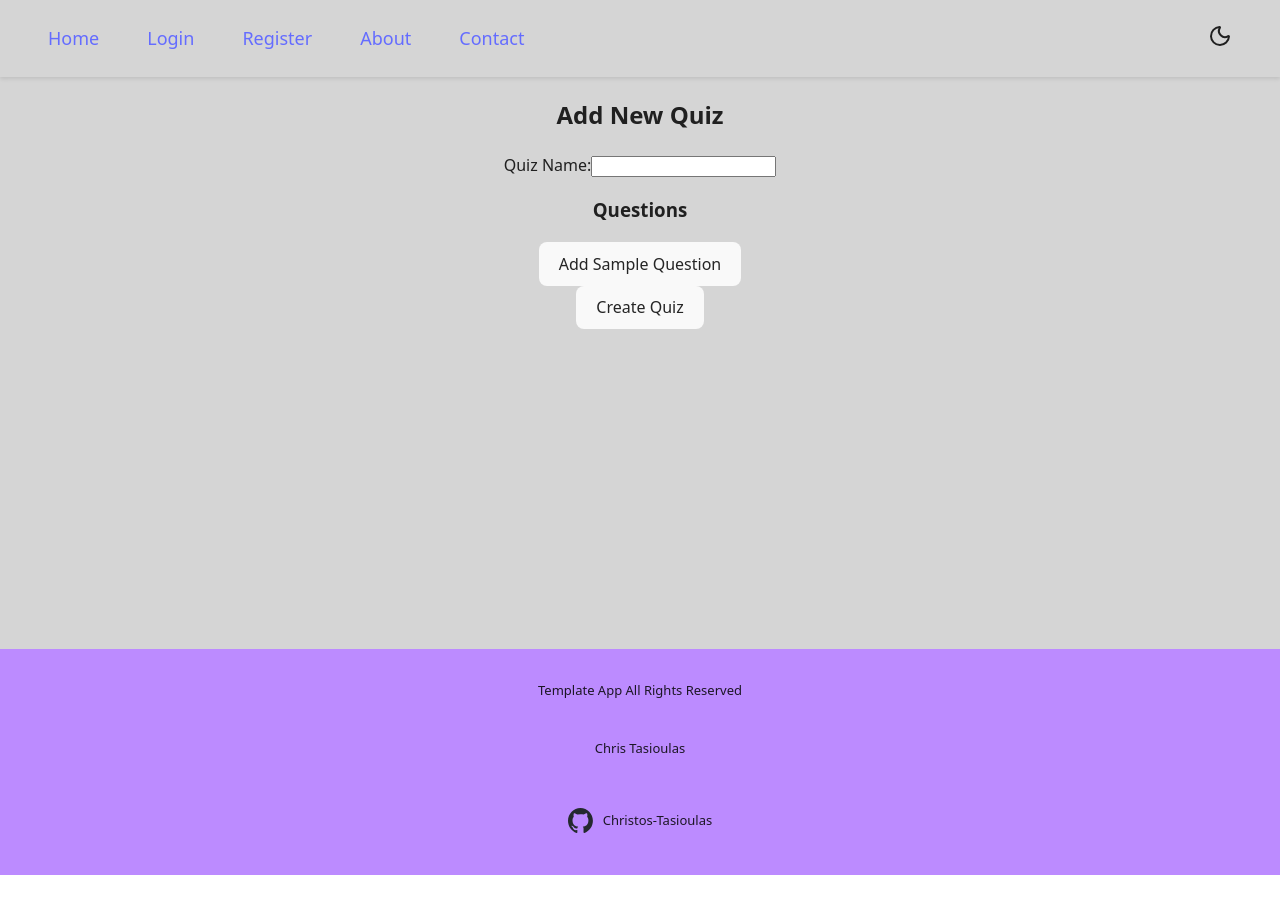
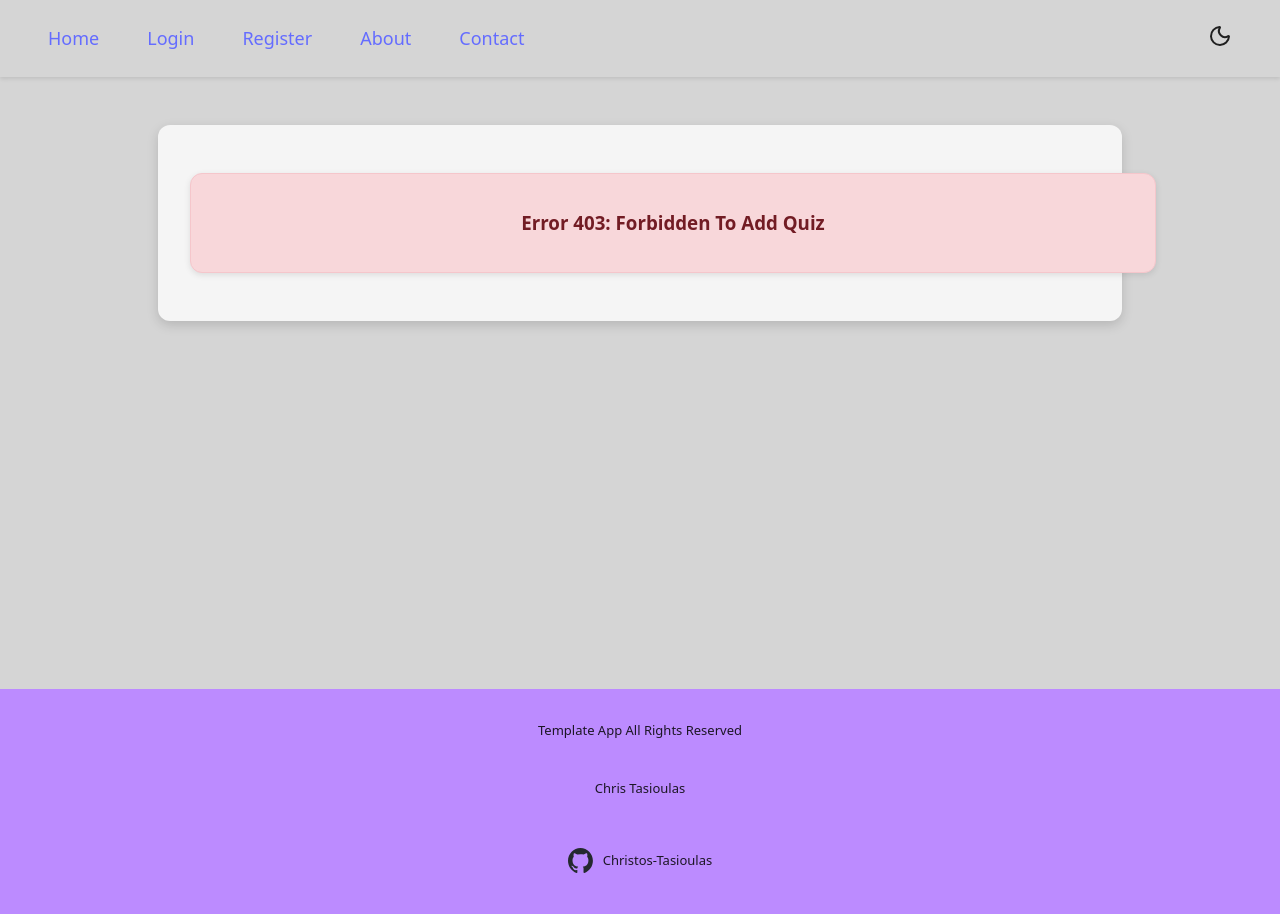
Before and after one commit to Christos-Tasioulas/quiz-client, a React (Vite) app: page /addquiz in a window 1280 px wide. Before the commit the page ends 875 px from the top, so only its background shows below. Built offline with nearby package versions, Linux system fonts and the light colour scheme.

Commit message:
Added a dynamic form for creating quizzes using react-hook-form

```diff
--- a/package.json
+++ b/package.json
@@ -10,12 +10,15 @@
     "preview": "vite preview"
   },
   "dependencies": {
+    "@hookform/resolvers": "^5.2.2",
     "fs": "^0.0.1-security",
     "js-cookie": "^3.0.5",
     "lucide-react": "^0.548.0",
     "react": "^19.1.1",
     "react-dom": "^19.1.1",
-    "react-router-dom": "^7.9.1"
+    "react-hook-form": "^7.69.0",
+    "react-router-dom": "^7.9.1",
+    "zod": "^4.2.1"
   },
   "devDependencies": {
     "@eslint/js": "^9.33.0",
--- /dev/null
+++ b/src/components/AnswerForm.css
@@ -0,0 +1,9 @@
+.answer-form {
+    display: flex;
+    flex-direction: row;
+    gap: 1rem;
+}
+
+.answer-form button {
+
+}
--- /dev/null
+++ b/src/components/QuestionForm.css
@@ -0,0 +1,18 @@
+.question-form {
+    display: flex;
+    flex-direction: column;
+    margin-bottom: 2rem;
+    gap: 1rem;
+}
+
+.question-form-header {
+    gap: 1rem;
+    display: flex;
+    flex-direction: row;
+    justify-content: center;
+}
+
+.question-form button{
+    margin-top: 0.75rem;
+    margin-bottom: 0.75rem;
+}
--- /dev/null
+++ b/src/components/QuestionForm.tsx
@@ -0,0 +1,60 @@
+import { type Control, type FieldErrors, useFieldArray, type UseFormRegister } from "react-hook-form";
+import type { QuizFormValues } from "../types/quiz.schema";
+import AnswerForm from "./AnswerForm.tsx";
+import './QuestionForm.css';
+import ErrorMessage from "./ErrorMessage.tsx";
+
+interface QuestionFormProps {
+    qIndex: number;
+    control: Control<QuizFormValues>;
+    register: UseFormRegister<QuizFormValues>;
+    removeQuestion: (index: number) => void;
+    errors?: FieldErrors<QuizFormValues>;
+}
+
+export default function QuestionForm({
+                                         qIndex,
+                                         control,
+                                         register,
+                                         removeQuestion,
+                                         errors
+                                     }: QuestionFormProps) {
+    const { fields: answerFields, append: addAnswer, remove: removeAnswer } = useFieldArray({
+        control,
+        name: `questions.${qIndex}.answers`,
+    });
+
+    return (
+        <div className="question-form">
+            <div className="question-form-header">
+                <h4>Question {qIndex + 1}</h4>
+                <button type="button" className="remove-button" onClick={() => removeQuestion(qIndex)}>❌</button>
+            </div>
+
+            <input
+                className='signup-form-input'
+                placeholder="Question text"
+                {...register(`questions.${qIndex}.question`)}
+            />
+            {errors?.questions?.[qIndex]?.question?.message && (
+                <ErrorMessage message={errors.questions[qIndex].question.message!} />
+            )}
+
+            {answerFields.map((answer, aIndex) => (
+                <AnswerForm
+                    key={answer.id}
+                    qIndex={qIndex}
+                    aIndex={aIndex}
+                    register={register}
+                    removeAnswer={() => removeAnswer(aIndex)}
+                    errors={errors}
+                    disableRemove={answerFields.length <= 2}
+                />
+            ))}
+
+            <button type="button" className="add-button" onClick={() => addAnswer({ answer: "", score: {} })}>
+                ➕ Add Answer
+            </button>
+        </div>
+    );
+}
--- a/src/pages/AddQuiz.tsx
+++ b/src/pages/AddQuiz.tsx
@@ -1,112 +1,96 @@
-import {useEffect, useState} from "react";
-import {fetchCurrentUser} from "../services/user-api.tsx";
-import type {User} from "../types/BasicTypes.tsx";
-import type { QuizRequestWithQuestions} from "../types/Quiz";
-import type { QuestionRequest } from "../types/Question";
-import { createQuiz } from "../services/quiz-api";
+import { useEffect, useState } from "react";
+import { useForm, useFieldArray, FormProvider } from "react-hook-form";
+import { zodResolver } from "@hookform/resolvers/zod";
+import { quizSchema } from "../types/quiz.schema";
+import type { QuizFormValues } from "../types/quiz.schema";
+import { useNavigate } from "react-router-dom";
+import { fetchCurrentUser } from "../services/user-api.tsx";
+import { createQuiz } from "../services/quiz-api.tsx";
+import type { User } from "../types/BasicTypes.tsx";
+import ErrorMessage from "../components/ErrorMessage.tsx";
+import QuestionForm from "../components/QuestionForm.tsx";
 
 export default function AddQuiz(props: { token: string }) {
-    const [currentUser, setCurrentUser] = useState<User>({} as User);
-    const [quizName, setQuizName] = useState("");
-    const [questions, setQuestions] = useState<QuestionRequest[]>([]);
-    const [loading, setLoading] = useState(false);
-    const [error, setError] = useState<string | null>(null);
-    const [createdQuizId, setCreatedQuizId] = useState<string | null>(null);
+    const navigate = useNavigate();
+    const [currentUser, setCurrentUser] = useState<User>();
+    const isAdmin = currentUser?.role === "ADMIN";
 
     useEffect(() => {
         if (!props.token) return;
+        fetchCurrentUser().then(setCurrentUser).catch(console.error);
+    }, [props.token]);
 
-        const getCurrentUser = async () => {
-            try {
-                const userResponse = await fetchCurrentUser();
-                setCurrentUser(userResponse);
-            } catch (error) {
-                console.error("Failed to fetch current user:", error);
-            }
-        };
+    const methods = useForm<QuizFormValues>({
+        resolver: zodResolver(quizSchema),
+        defaultValues: { name: "", questions: [] },
+    });
 
-        getCurrentUser();
-    }, [props.token])
+    const { handleSubmit, control, register, formState: { errors, isSubmitting } } = methods;
 
-    const handleAddQuestion = (question: QuestionRequest) => {
-        setQuestions([...questions, question]);
+    const { fields: questionFields, append: addQuestion, remove: removeQuestion } = useFieldArray({
+        control,
+        name: "questions",
+    });
+
+    const handleAddQuestion = () => {
+        addQuestion({
+            question: "",
+            answers: [{ answer: "", score: {} }, { answer: "", score: {} }],
+        });
     };
 
-    const handleCreateQuiz = async () => {
-        if (!quizName) {
-            setError("Quiz name is required");
-            return;
-        }
-        if (questions.length < 1) {
-            setError("At least one question is required");
-            return;
-        }
-
-        setLoading(true);
-        setError(null);
-
+    const onSubmit = async (data: QuizFormValues) => {
         try {
-            // Option 1: create quiz with all questions in one request
-            const quizRequest: QuizRequestWithQuestions = {
-                name: quizName,
-                questions,
-            };
-            const createdQuiz = await createQuiz(quizRequest); // POST /quizzes/bulk or /quizzes
-            setCreatedQuizId(createdQuiz.id);
-            setQuestions([]); // clear form
-            setQuizName("");
-            console.log("Quiz created successfully:", createdQuiz);
+            await createQuiz(data);
+            navigate("/quizzes");
         } catch (err) {
-            console.error("Failed to create quiz:", err);
-            setError("Failed to create quiz");
-        } finally {
-            setLoading(false);
+            console.error(err);
         }
     };
 
     return (
-        <div>
-            <h2>Add New Quiz</h2>
-            {error && <p style={{ color: "red" }}>{error}</p>}
+        <main className="userinfo-container">
+            <div className="user-info">
+                <div className="user">
+                    {isAdmin ? (
+                        <FormProvider {...methods}>
+                            <form onSubmit={handleSubmit(onSubmit)}>
+                                <input
+                                    className="signup-form-input"
+                                    placeholder="Quiz name"
+                                    {...register("name")}
+                                />
+                                {errors.name && <ErrorMessage message={errors.name.message!} />}
 
-            <div>
-                <label>Quiz Name:</label>
-                <input
-                    type="text"
-                    value={quizName}
-                    onChange={(e) => setQuizName(e.target.value)}
-                />
+                                <hr />
+
+                                {questionFields.map((_, index) => (
+                                    <QuestionForm
+                                        key={index}
+                                        register={register}
+                                        control={control}
+                                        qIndex={index}
+                                        removeQuestion={removeQuestion}
+                                        errors={errors}
+                                    />
+                                ))}
+
+                                <button className="add-button" type="button" onClick={handleAddQuestion}>
+                                    ➕ Add Question
+                                </button>
+
+                                <hr />
+
+                                <button type="submit" disabled={isSubmitting}>
+                                    {isSubmitting ? "Creating..." : "Create Quiz"}
+                                </button>
+                            </form>
+                        </FormProvider>
+                    ) : (
+                        <ErrorMessage message="Error 403: Forbidden To Add Quiz" />
+                    )}
+                </div>
             </div>
-
-            <div>
-                <h3>Questions</h3>
-                {questions.map((q, index) => (
-                    <div key={index}>
-                        <p>{q.question}</p>
-                    </div>
-                ))}
-
-                {/* Example: add question dynamically */}
-                <button
-                    onClick={() =>
-                        handleAddQuestion({
-                            question: "Sample question?",
-                            answers: [
-                                { answer: "Answer 1", score: { points: 1 } },
-                                { answer: "Answer 2", score: { points: 0 } },
-                            ],
-                        })
-                    }
-                >
-                    Add Sample Question
-                </button>
-            </div>
-
-            <button onClick={handleCreateQuiz} disabled={loading}>
-                {loading ? "Creating..." : "Create Quiz"}
-            </button>
-
-            {createdQuizId && <p>Quiz created with ID: {createdQuizId}</p>}
-        </div>
+        </main>
     );
 }
--- a/src/types/Question.tsx
+++ b/src/types/Question.tsx
@@ -1,5 +1,5 @@
 
-type Score = object | null
+export type Score = object | null
 // Should be adjusted according to the quiz's needs
 
 export interface Answer {
--- /dev/null
+++ b/src/types/quiz.schema.tsx
@@ -0,0 +1,20 @@
+import {z} from "zod";
+
+export const answerSchema = z.object({
+    answer: z.string().min(1, "Answer is required"),
+    score: z.record(z.string(), z.number()).optional()
+});
+
+export const questionSchema = z.object({
+    question: z.string().min(1, "Question is required"),
+    answers: z.array(answerSchema)
+        .min(2, "Each question must have at least 2 answers"),
+});
+
+export const quizSchema = z.object({
+    name: z.string().min(1, "Quiz name is required"),
+    questions: z.array(questionSchema)
+        .min(1, "At least one question is required"),
+});
+
+export type QuizFormValues = z.infer<typeof quizSchema>;
```
Also changed, not shown: src/components/AnswerForm.tsx (added, +40 -0 lines), 1 other file (tests, documents, lock files or other folders).
